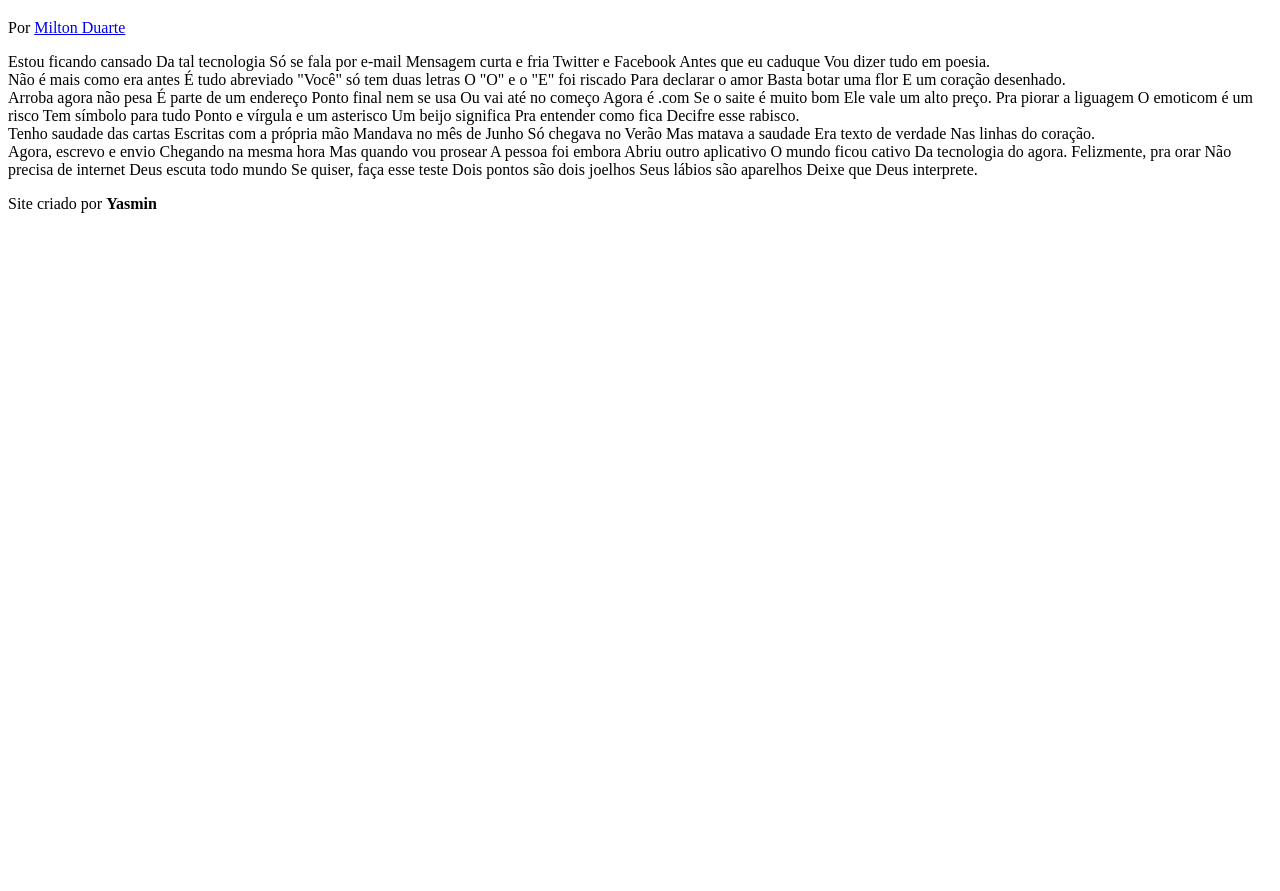
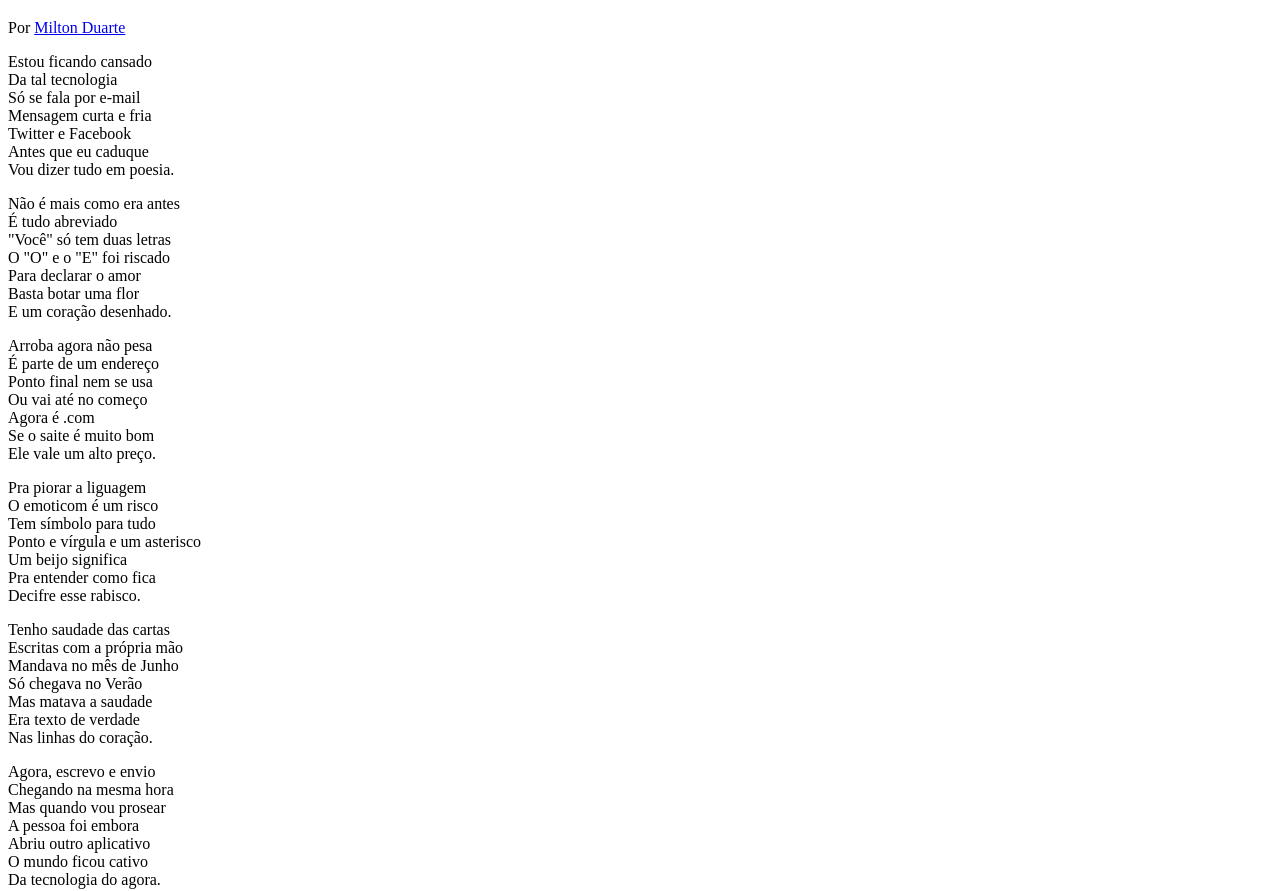
Before and after one commit to yasminccs/Exercicios-CeV, a plain HTML site: page CSS/Projeto Cordel/index.html in a window 1280 px wide. Shown: the part 61-952 px from the top of the page. Before the commit the page ends 800 px from the top, so only its background shows below. Drawn offline with Linux system fonts and the light colour scheme.

Commit message:
ainda fazendo o projetin

```diff
--- a/CSS/Projeto Cordel/index.html
+++ b/CSS/Projeto Cordel/index.html
@@ -16,73 +16,87 @@
 
 <main>
     <section class="poetry" id="p1">
-        Estou ficando cansado
-        Da tal tecnologia
-        Só se fala por e-mail
-        Mensagem curta e fria
-        Twitter e Facebook
-        Antes que eu caduque
-        Vou dizer tudo em poesia.
+        <p>
+            Estou ficando cansado<br>
+            Da tal tecnologia<br>
+            Só se fala por e-mail<br>
+            Mensagem curta e fria<br>
+            Twitter e Facebook<br>
+            Antes que eu caduque<br>
+            Vou dizer tudo em poesia.<br>
+        </p>
     </section>
 
 
     <section class="poetry" id="p2">
-        Não é mais como era antes
-        É tudo abreviado
-        "Você" só tem duas letras
-        O "O" e o "E" foi riscado
-        Para declarar o amor
-        Basta botar uma flor
-        E um coração desenhado.
+        <p>
+            Não é mais como era antes<br>
+            É tudo abreviado<br>
+            "Você" só tem duas letras<br>
+            O "O" e o "E" foi riscado<br>
+            Para declarar o amor<br>
+            Basta botar uma flor<br>
+            E um coração desenhado.<br>
+        </p>
     </section>
 
 
     <section class="poetry" id="p3">
-        Arroba agora não pesa
-        É parte de um endereço
-        Ponto final nem se usa
-        Ou vai até no começo
-        Agora é .com
-        Se o saite é muito bom
-        Ele vale um alto preço.
+            <p>
+                Arroba agora não pesa<br>
+                É parte de um endereço<br>
+                Ponto final nem se usa<br>
+                Ou vai até no começo<br>
+                Agora é .com<br>
+                Se o saite é muito bom<br>
+                Ele vale um alto preço.<br>
+            </p>
 
-        Pra piorar a liguagem
-        O emoticom é um risco
-        Tem símbolo para tudo
-        Ponto e vírgula e um asterisco
-        Um beijo significa
-        Pra entender como fica
-        Decifre esse rabisco.
+            <p>
+                Pra piorar a liguagem<br>
+                O emoticom é um risco<br>
+                Tem símbolo para tudo<br>
+                Ponto e vírgula e um asterisco<br>
+                Um beijo significa<br>
+                Pra entender como fica<br>
+                Decifre esse rabisco.<br>
+            </p>
     </section>
 
 
     <section class="poetry" id="p4">
-        Tenho saudade das cartas
-        Escritas com a própria mão
-        Mandava no mês de Junho
-        Só chegava no Verão
-        Mas matava a saudade
-        Era texto de verdade
-        Nas linhas do coração.
+        <p>
+            Tenho saudade das cartas<br>
+            Escritas com a própria mão<br>
+            Mandava no mês de Junho<br>
+            Só chegava no Verão<br>
+            Mas matava a saudade<br>
+            Era texto de verdade<br>
+            Nas linhas do coração.<br>
+        </p>
     </section>
 
 
     <section class="poetry" id="p5">
-        Agora, escrevo e envio
-        Chegando na mesma hora
-        Mas quando vou prosear
-        A pessoa foi embora
-        Abriu outro aplicativo
-        O mundo ficou cativo
-        Da tecnologia do agora.
+        <p>
+            Agora, escrevo e envio<br>
+            Chegando na mesma hora<br>
+            Mas quando vou prosear<br>
+            A pessoa foi embora<br>
+            Abriu outro aplicativo<br>
+            O mundo ficou cativo<br>
+            Da tecnologia do agora.<br>
+        </p>
 
-        Felizmente, pra orar
-        Não precisa de internet
-        Deus escuta todo mundo
-        Se quiser, faça esse teste
-        Dois pontos são dois joelhos
-        Seus lábios são aparelhos
-        Deixe que Deus interprete.
+        <p>
+            Felizmente, pra orar<br>
+            Não precisa de internet<br>
+            Deus escuta todo mundo<br>
+            Se quiser, faça esse teste<br>
+            Dois pontos são dois joelhos<br>
+            Seus lábios são aparelhos<br>
+            Deixe que Deus interprete.<br>
+        </p>
     </section>
 </main>
 <footer>
```
